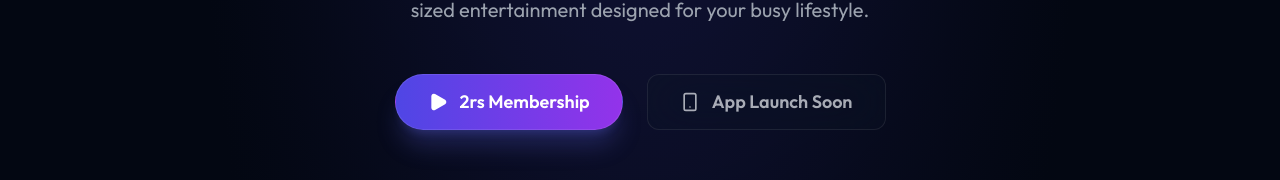
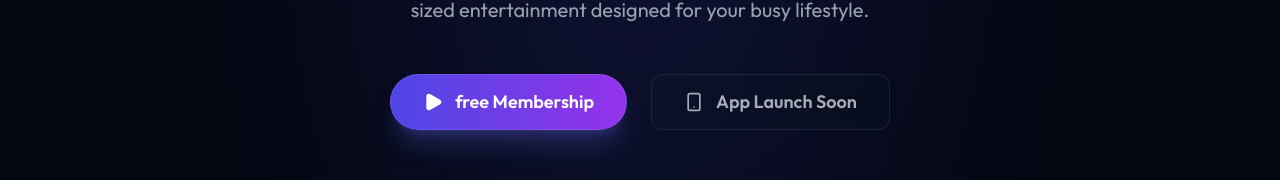
Before and after one commit to amitbarwal/storyflixtv, a Next.js app: page / in a window 1280 px wide. Shown: the part 489-669 px from the top of the page. Built offline with nearby package versions, Linux system fonts and the light colour scheme.

Commit message:
feat: link free membership button to membership page

```diff
--- a/app/page.tsx
+++ b/app/page.tsx
@@ -1,5 +1,6 @@
 import { Play, Star, Smartphone, Zap, Film, TrendingUp } from 'lucide-react';
 import Image from 'next/image';
+import Link from 'next/link';
 import { Button } from '@/components/ui/button';
 import { Metadata } from 'next';
 import { MovieCard } from '@/components/movie-card';
@@ -53,10 +54,12 @@ export default function Home() {
           </p>
 
           <div className="flex flex-col sm:flex-row items-center justify-center gap-6 pt-4">
-            <Button className="h-14 px-8 text-lg rounded-full w-full sm:w-auto bg-gradient-to-r from-indigo-600 to-purple-600 hover:from-indigo-500 hover:to-purple-500 shadow-xl shadow-indigo-500/25 border border-white/10">
-              <Play className="w-5 h-5 mr-3 fill-white" />
-              2rs Membership
-            </Button>
+            <Link href="/membership" className="w-full sm:w-auto">
+              <Button className="h-14 px-8 text-lg rounded-full w-full sm:w-auto bg-gradient-to-r from-indigo-600 to-purple-600 hover:from-indigo-500 hover:to-purple-500 shadow-xl shadow-indigo-500/25 border border-white/10">
+                <Play className="w-5 h-5 mr-3 fill-white" />
+                free Membership
+              </Button>
+            </Link>
 
             <Button variant="glass" className="h-14 px-8 text-lg rounded-full w-full sm:w-auto text-gray-300 pointer-events-none opacity-80 backdrop-blur-md">
               <Smartphone className="w-5 h-5 mr-3" />
```
